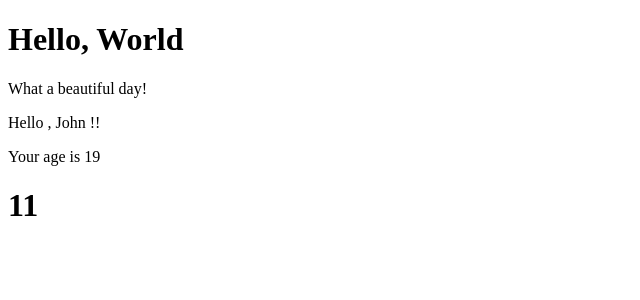
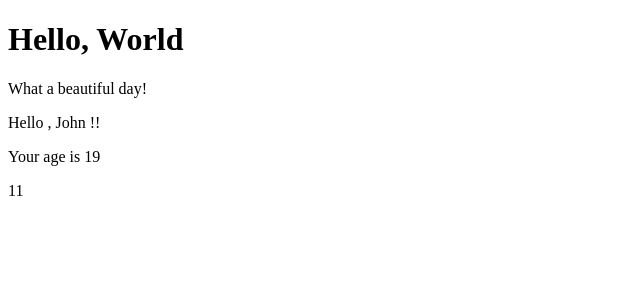
Before and after one commit to ChristianLestingi/React, a React (Create React App) app: page / in a window 1280 px wide. Shown: the top 300 px of the page, without its empty margins (0-640 px from the left). Built offline with nearby package versions, Linux system fonts and the light colour scheme.

Commit message:
State/04

```diff
--- a/src/Counter.js
+++ b/src/Counter.js
@@ -1,4 +1,5 @@
 import React from "react";
+import { CounterDisplay } from "./CounterDisplay";
 
 export class Counter extends React.Component {
   state = {
@@ -16,7 +17,7 @@
   render() {
     return (
       <div>
-        <h1>{this.state.count}</h1>
+        <CounterDisplay count = {this.state.count}/>
       </div>
     );
   }
--- /dev/null
+++ b/src/CounterDisplay.js
@@ -0,0 +1,7 @@
+import React from "react";
+
+export class CounterDisplay extends  React.Component{
+    render(){
+        return this.props.count
+    }
+}
```
